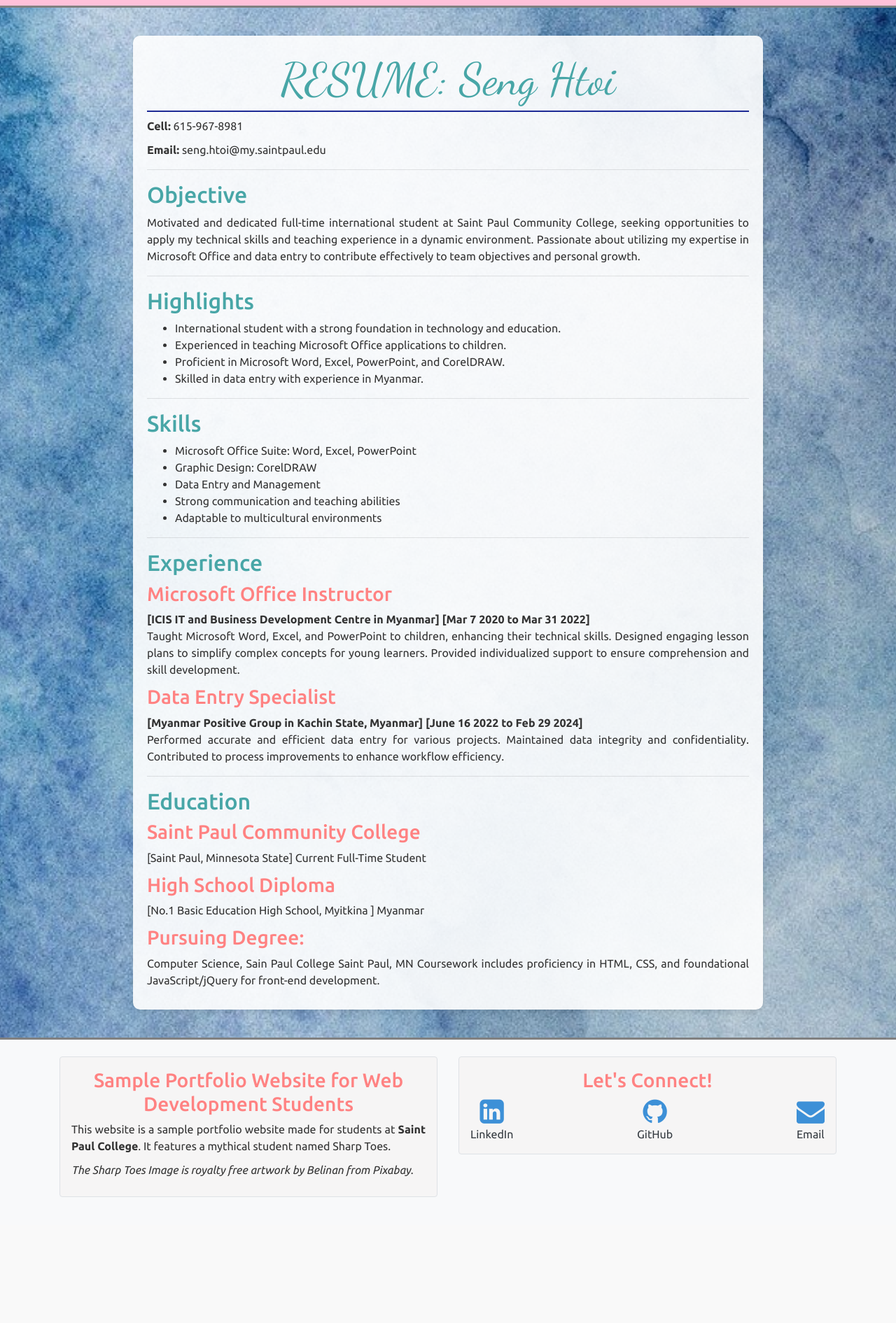
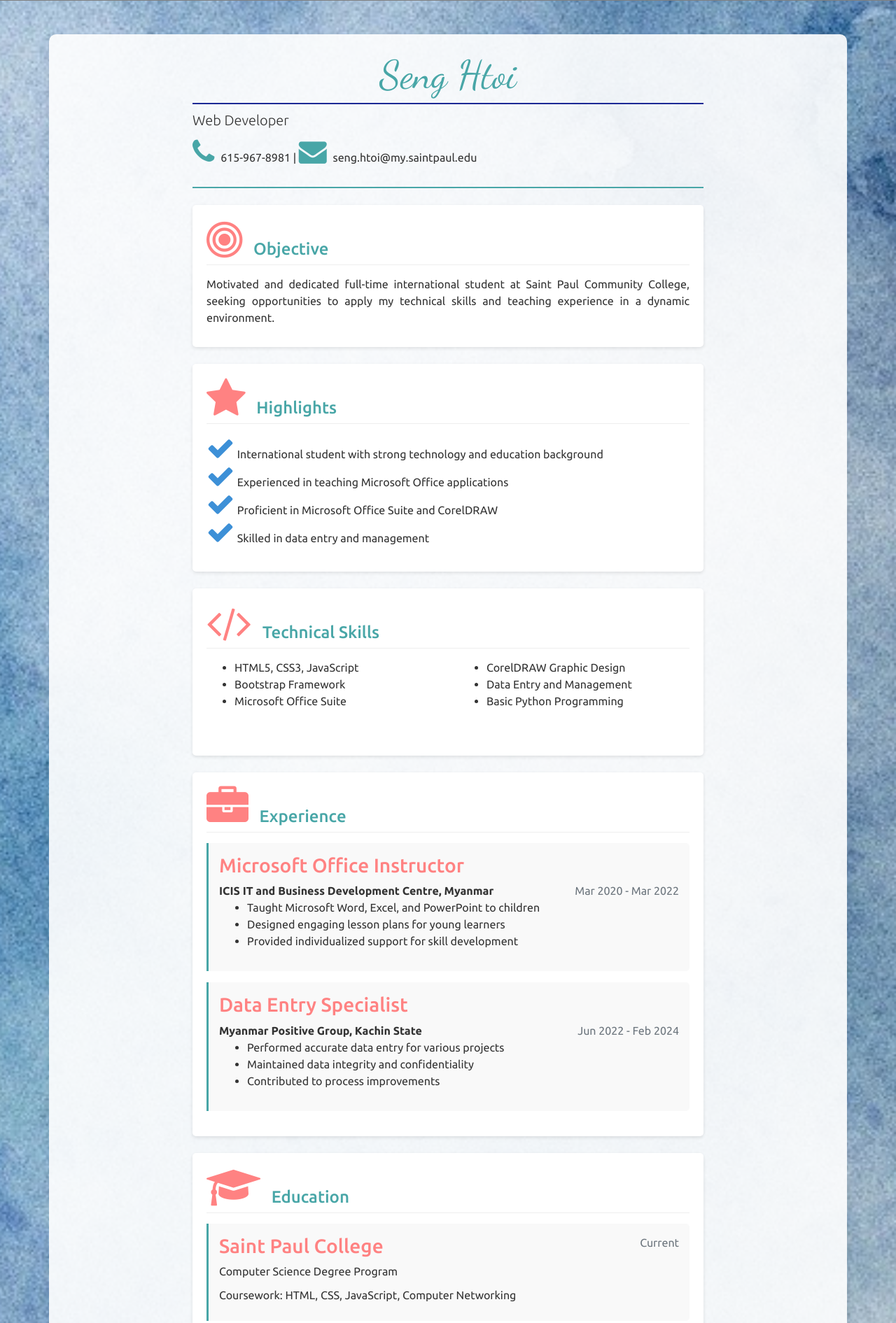
Before and after one commit to Seng331/publish, a plain HTML site: page resume.html in a window 1280 px wide. Shown: the part 204-2095 px from the top of the page at 70% size. Before the commit the page ends 1955 px from the top, so only its background shows below. Drawn offline with nearby package versions, Linux system fonts and the light colour scheme.

Commit message:
Add files via upload

```diff
--- a/resume.html
+++ b/resume.html
@@ -13,10 +13,7 @@
 </head>
 <body>
 	<header>
-		<header>
 		<img src="images/senglogo.png" alt="logo" height="300px" width="300px" class="img-fluid logo">
-
-	</header>
 	</header>
 
 	<nav>
@@ -28,75 +25,114 @@
         </ul>
     </nav>
 
-  <main>
-		<h1>RESUME: Seng Htoi</h1>
-		<p><b>Cell:</b> 615-967-8981</p>
-		<p><b>Email:</b> seng.htoi@my.saintpaul.edu</p>
+    <main class="container my-5">
+        <div class="row">
+            <div class="col-md-8 mx-auto">
+                <div class="resume-header text-center mb-4">
+                    <h1 class="display-4">Seng Htoi</h1>
+                    <p class="lead">Web Developer</p>
+                    <div class="contact-info">
+                        <p><i class="fa fa-phone"></i> 615-967-8981 |
+                           <i class="fa fa-envelope"></i> seng.htoi@my.saintpaul.edu</p>
+                    </div>
+                </div>
 
-		<hr>
-		<h2>Objective</h2>
-		<p>Motivated and dedicated full-time international student at Saint Paul Community College, seeking opportunities to apply my technical skills and teaching experience in a dynamic environment. Passionate about utilizing my expertise in Microsoft Office and data entry to contribute effectively to team objectives and personal growth.</p>
-		<hr>
+                <section class="resume-section mb-4">
+                    <h2 class="section-title"><i class="fa fa-bullseye"></i> Objective</h2>
+                    <p>Motivated and dedicated full-time international student at Saint Paul Community College, seeking opportunities to apply my technical skills and teaching experience in a dynamic environment.</p>
+                </section>
 
-		<h2>Highlights</h2>
+                <section class="resume-section mb-4">
+                    <h2 class="section-title"><i class="fa fa-star"></i> Highlights</h2>
+                    <ul class="list-unstyled">
+                        <li><i class="fa fa-check"></i> International student with strong technology and education background</li>
+                        <li><i class="fa fa-check"></i> Experienced in teaching Microsoft Office applications</li>
+                        <li><i class="fa fa-check"></i> Proficient in Microsoft Office Suite and CorelDRAW</li>
+                        <li><i class="fa fa-check"></i> Skilled in data entry and management</li>
+                    </ul>
+                </section>
 
+                <section class="resume-section mb-4">
+                    <h2 class="section-title"><i class="fa fa-code"></i> Technical Skills</h2>
+                    <div class="row">
+                        <div class="col-md-6">
                             <ul>
-			<li>International student with a strong foundation in technology and education.</li>
-			<li>Experienced in teaching Microsoft Office applications to children.</li>
-			<li>Proficient in Microsoft Word, Excel, PowerPoint, and CorelDRAW.</li>
-			<li>Skilled in data entry with experience in Myanmar.</li>
+                                <li>HTML5, CSS3, JavaScript</li>
+                                <li>Bootstrap Framework</li>
+                                <li>Microsoft Office Suite</li>
                             </ul>
-		<hr>
+                        </div>
+                        <div class="col-md-6">
+                            <ul>
+                                <li>CorelDRAW Graphic Design</li>
+                                <li>Data Entry and Management</li>
+                                <li>Basic Python Programming</li>
+                            </ul>
+                        </div>
+                    </div>
+                </section>
 
-		<h2>Skills</h2>
+                <section class="resume-section mb-4">
+                    <h2 class="section-title"><i class="fa fa-briefcase"></i> Experience</h2>
+
+                    <div class="experience-item mb-3">
+                        <h3>Microsoft Office Instructor</h3>
+                        <div class="d-flex justify-content-between">
+                            <strong>ICIS IT and Business Development Centre, Myanmar</strong>
+                            <span class="text-muted">Mar 2020 - Mar 2022</span>
+                        </div>
                         <ul>
-			<li>Microsoft Office Suite: Word, Excel, PowerPoint</li>
-			<li>Graphic Design: CorelDRAW</li>
-			<li>Data Entry and Management</li>
-			<li>Strong communication and teaching abilities</li>
-			<li>Adaptable to multicultural environments</li>
+                            <li>Taught Microsoft Word, Excel, and PowerPoint to children</li>
+                            <li>Designed engaging lesson plans for young learners</li>
+                            <li>Provided individualized support for skill development</li>
                         </ul>
-		<hr>
+                    </div>
 
-		<h2>Experience</h2>
-		<h3>Microsoft Office Instructor</h3>
-		<b>[ICIS IT and Business Development Centre in Myanmar]</b>
-		<b>[Mar 7 2020 to Mar 31 2022]</b>
+                    <div class="experience-item mb-3">
+                        <h3>Data Entry Specialist</h3>
+                        <div class="d-flex justify-content-between">
+                            <strong>Myanmar Positive Group, Kachin State</strong>
+                            <span class="text-muted">Jun 2022 - Feb 2024</span>
+                        </div>
+                        <ul>
+                            <li>Performed accurate data entry for various projects</li>
+                            <li>Maintained data integrity and confidentiality</li>
+                            <li>Contributed to process improvements</li>
+                        </ul>
+                    </div>
+                </section>
 
-		<p>Taught Microsoft Word, Excel, and PowerPoint to children, enhancing their technical skills.
-		Designed engaging lesson plans to simplify complex concepts for young learners.
-		Provided individualized support to ensure comprehension and skill development.</p>
-		<h3>Data Entry Specialist</h3>
-		<b>[Myanmar Positive Group in Kachin State, Myanmar]</b>
-		<b>[June 16 2022 to Feb 29 2024]</b>
+                <section class="resume-section mb-4">
+                    <h2 class="section-title"><i class="fa fa-graduation-cap"></i> Education</h2>
 
-		<p>Performed accurate and efficient data entry for various projects.
-		Maintained data integrity and confidentiality.
-		Contributed to process improvements to enhance workflow efficiency.</p>
-		<hr>
+                    <div class="education-item mb-3">
+                        <div class="d-flex justify-content-between">
+                            <h3>Saint Paul College</h3>
+                            <span class="text-muted">Current</span>
+                        </div>
+                        <p>Computer Science Degree Program</p>
+                        <p>Coursework: HTML, CSS, JavaScript, Computer Networking</p>
+                    </div>
 
-		<h2>Education</h2>
-		<h3>Saint Paul Community College</h3>
-		<p>[Saint Paul, Minnesota State]
-		Current Full-Time Student</p>
+                    <div class="education-item">
+                        <h3>No.1 Basic Education High School</h3>
+                        <p>Myitkina, Myanmar</p>
+                        <p>High School Diploma</p>
+                    </div>
+                </section>
+            </div>
+        </div>
+    </main>
 
-		<h3>High School Diploma</h3>
-		<p>[No.1 Basic Education High School, Myitkina ]
-		Myanmar</p>
-		<h3>Pursuing Degree: </h3>
-		<p>Computer Science, Sain Paul College
-		Saint Paul, MN
-		Coursework includes proficiency in HTML, CSS, and foundational JavaScript/jQuery for front-end development.</p>
-	</main>
 <footer class="bg-light py-4">
     <div class="container">
       <div class="row">
         <!-- Left column -->
         <div class="col-md-6 mb-3">
           <div class="p-3 border rounded">
-            <h3>Sample Portfolio Website for Web Development Students</h3>
-            <p>This website is a sample portfolio website made for students at <b>Saint Paul College</b>. It features a mythical student named Sharp Toes.</p>
-					<p><i>The Sharp Toes Image is royalty free artwork by Belinan from Pixabay.</i></p>
+            <h3>Building My Future, As a Web Developer</h3>
+            <p>I'm <b>Seng Htoi</b>, a CS student turning curiosity into functional websites and apps.</p>
+            <p><i>This portfolio reflects my journey—mistakes, breakthroughs, and everything in between.</i></p>
 
           </div>
         </div>
@@ -106,15 +142,16 @@
           <div class="p-3 border rounded">
             <h3>Let's Connect!</h3>
             <div class="d-flex justify-content-between">
-              <a href="#" class="text-dark text-center" aria-label="LinkedIn Profile">
+              <a href="https://www.linkedin.com/in/seng-htoi-518916359/" class="text-dark text-center" aria-label="LinkedIn Profile">
                 <i class="fa fa-linkedin-square fa-2x" aria-hidden="true"></i>
                 <p class="mb-0">LinkedIn</p>
               </a>
-              <a href="#" class="text-dark text-center" aria-label="GitHub Profile">
+              <a href="https://github.com/Seng331" class="text-dark text-center" aria-label="GitHub Profile">
                 <i class="fa fa-github fa-2x" aria-hidden="true"></i>
                 <p class="mb-0">GitHub</p>
               </a>
-              <a href="mailto:example@example.com" class="text-dark text-center" aria-label="Send Email">
+              <a href="mailto:rj6950dj@go.minnstate.edu"
+              class="text-dark text-center" aria-label="Send Email">
                 <i class="fa fa-envelope fa-2x" aria-hidden="true"></i>
                 <p class="mb-0">Email</p>
               </a>
@@ -122,8 +159,6 @@
           </div>
         </div>
       </div>
-
-
     </div>
   </footer>
 
@@ -135,5 +170,3 @@
 
 </body>
 </html>
-</body>
-</html>
--- a/style.css
+++ b/style.css
@@ -53,6 +53,7 @@
 h3{
   color: #FF8282;
 }
+
 .home-hero {
   font-family: 'Dancing Script', cursive;
   font-size: 40px;
@@ -61,15 +62,55 @@
   margin: 0;
 }
 
+.resume-header {
+    border-bottom: 2px solid #48A6A7;
+    padding-bottom: 20px;
+    margin-bottom: 30px;
+}
+
+.section-title {
+    color: #48A6A7;
+    border-bottom: 1px solid #eee;
+    padding-bottom: 5px;
+    margin-bottom: 15px;
+    font-size: 1.5rem;
+}
+
+.section-title i {
+    margin-right: 10px;
+    color: #FF8282;
+}
+
+.resume-section {
+    background-color: white;
+    padding: 20px;
+    border-radius: 5px;
+    box-shadow: 0 2px 5px rgba(0,0,0,0.1);
+}
+
+.experience-item, .education-item {
+    background-color: #f9f9f9;
+    padding: 15px;
+    border-left: 3px solid #48A6A7;
+    margin-bottom: 15px;
+    border-radius: 0 5px 5px 0;
+}
+
+.contact-info i {
+    margin-right: 5px;
+    color: #48A6A7;
+}
+
+
 /* Website Links except the nav */
 a:link{
-  color: #3D90D7;
+  color: black;
 }
 a:visited{
-  color: #3D90D7;
+  color: #FF90BB;
 }
 a:hover{
-  color: #DDA853;
+  color: #FF90BB;
 }
 a:active{
   color: black;
```
Also changed, not shown: game.html (+7 -8 lines), index.html (+15 -15 lines), portfolio.html (+43 -28 lines). Lines whose indentation alone changed are shown as unchanged.
